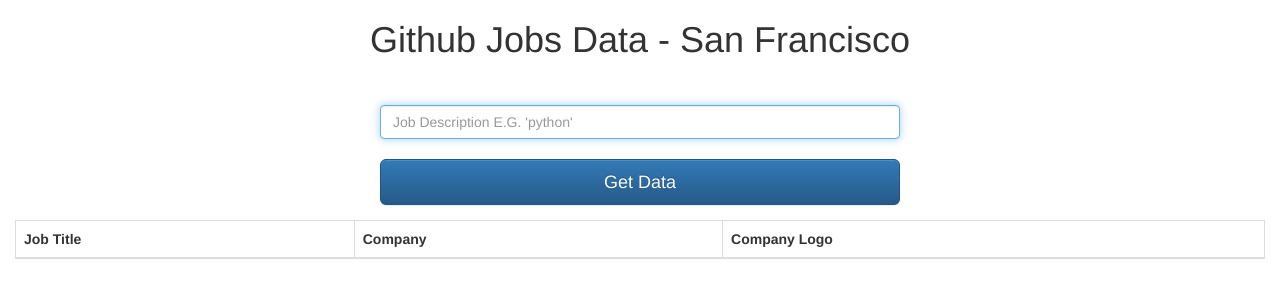
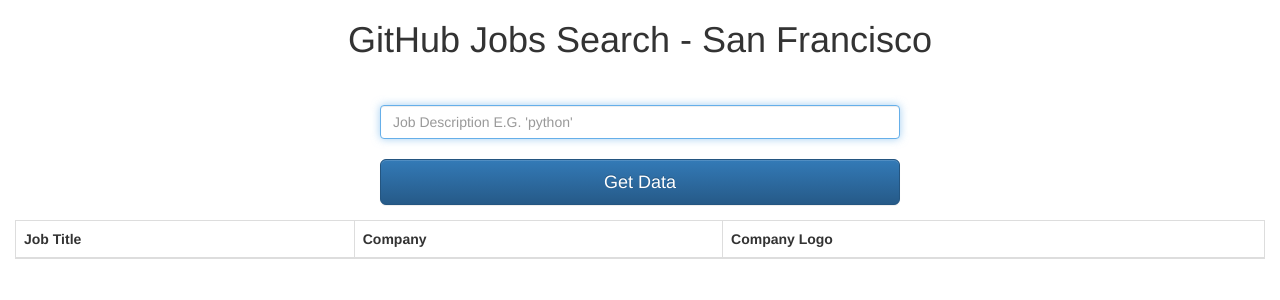
Before and after one commit to evancasey1/Github-Job-Search, a Django app: page /app/ in a window 1280 px wide. Shown: the top 300 px of the page. Run offline with Django 3.2, Linux system fonts and the light colour scheme; lists and menus that the app fills with data are empty; some libraries are stand-ins or nearby versions.

Commit message:
Minor title change

```diff
--- a/githubsearch/gitsearchapp/templates/gitsearchapp/index.html
+++ b/githubsearch/gitsearchapp/templates/gitsearchapp/index.html
@@ -7,7 +7,7 @@
     <link rel="stylesheet" href="/static/bootstrap/dist/css/bootstrap-theme.min.css">
 </head>
 <body>
-<h1 class="text-center"> Github Jobs Data - San Francisco </h1>
+<h1 class="text-center"> GitHub Jobs Search - San Francisco </h1>
   <div class="col-lg-12">
       <style>
         .form-signin {
```
